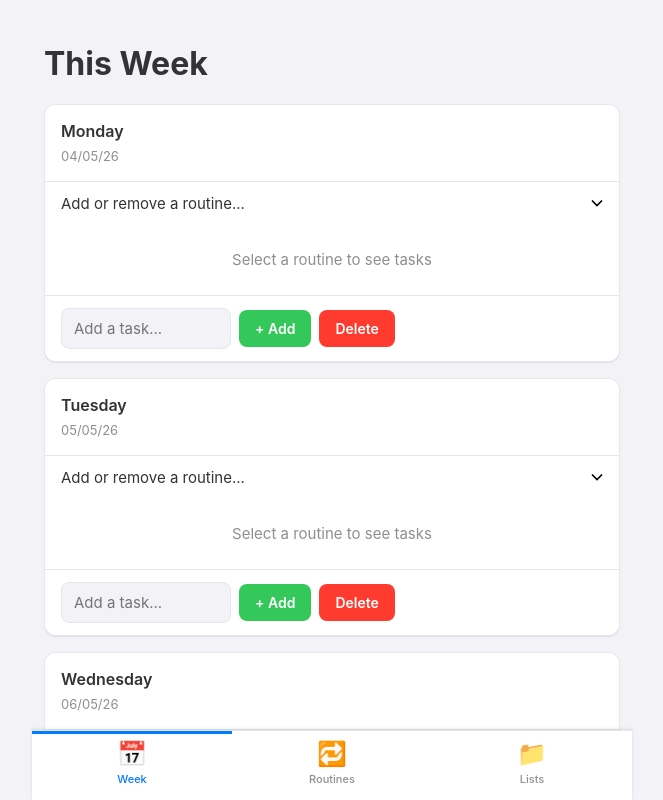
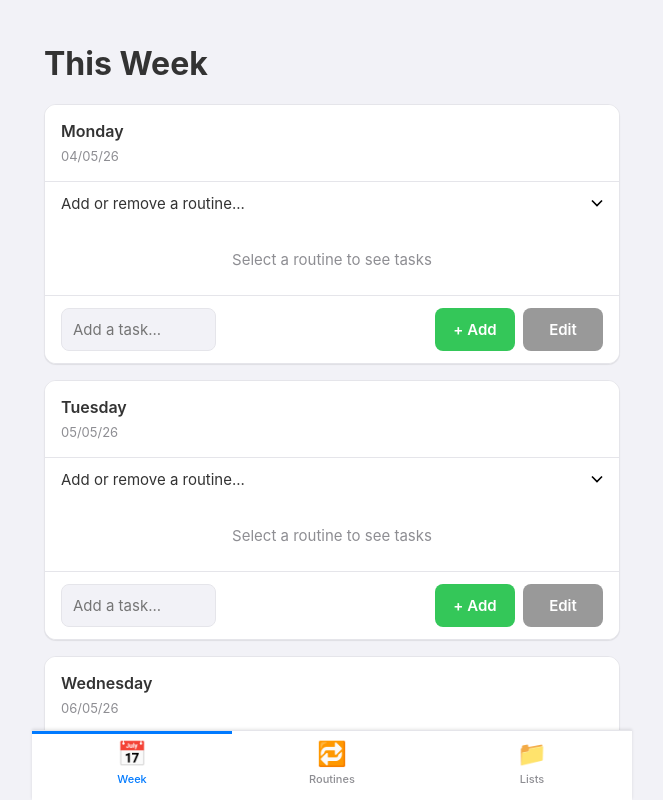
Before and after one commit to michaelsb2002-stack/Weekly-Planner, a React (Vite) app: page / in a window 1280 px wide. Shown: the whole page, without its empty margins (308-971 px from the left). Built offline with nearby package versions, Linux system fonts and the light colour scheme.

Commit message:
fixed button styling

```diff
--- a/src/screens/WeekScreen.jsx
+++ b/src/screens/WeekScreen.jsx
@@ -340,7 +340,7 @@ export default function WeekScreen({
                           gap: 12,
                           padding: "12px 16px",
                           borderBottom: idx === dayData.tasks.length - 1 ? "none" : "1px solid var(--border)",
-                          background: isSelected ? "var(--accent-light)" : "var(--card-bg)"
+                          background: isSelected ? "#f5f5f5" : "var(--card-bg)"
                         }}
                       >
                         {/* Checkbox */}
@@ -388,10 +388,10 @@ export default function WeekScreen({
                             background: "transparent",
                             fontSize: 15,
                             textDecoration: task.completed ? "line-through" : "none",
-                            color: task.completed ? "var(--text-secondary)" : "var(--text)",
+                            color: isSelected ? "#111" : task.completed ? "var(--text-secondary)" : "var(--text)",
                             fontFamily: "inherit",
                             cursor: isInDeletionMode ? "not-allowed" : "text",
-                            opacity: isInDeletionMode ? 0.6 : 1
+                            opacity: isInDeletionMode ? (isSelected ? 1 : 0.6) : 1
                           }}
                         />
                       </div>
@@ -436,8 +436,8 @@ export default function WeekScreen({
                     }}
                     style={{
                       flex: 1,
-                      maxWidth: "170px",
-                      padding: "10px 12px",
+                      maxWidth: "155px",
+                      padding: "11px",
                       border: "1px solid var(--border)",
                       borderRadius: 8,
                       fontSize: 15,
@@ -446,16 +446,18 @@ export default function WeekScreen({
                       color: "var(--text)"
                     }}
                   />
+                  <div style={{ display: "flex", gap: 8, marginLeft: "auto" }}>
                     <button
                       onClick={() => addCustomTask(day)}
                       style={{
                         background: "var(--green)",
                         color: "white",
                         border: "none",
-                      padding: "10px 16px",
+                        minWidth: 80,
+                        padding: "12px 16px",
                         borderRadius: 8,
                         cursor: "pointer",
-                      fontSize: 14,
+                        fontSize: 15,
                         fontWeight: "600",
                         fontFamily: "inherit",
                         whiteSpace: "nowrap"
@@ -466,20 +468,22 @@ export default function WeekScreen({
                     <button
                       onClick={() => enterDeletionMode(day)}
                       style={{
-                      background: "var(--red)",
+                        background: "var(--gray)",
                         color: "white",
                         border: "none",
-                      padding: "10px 16px",
+                        minWidth: 80,
+                        padding: "12px 16px",
                         borderRadius: 8,
                         cursor: "pointer",
-                      fontSize: 14,
+                        fontSize: 15,
                         fontWeight: "600",
                         fontFamily: "inherit",
                         whiteSpace: "nowrap"
                       }}
                     >
-                    Delete
+                      Edit
                     </button>
+                  </div>
                 </>
               ) : (
                 <>
@@ -487,19 +491,20 @@ export default function WeekScreen({
                   <button
                     onClick={() => cancelDeletion(day)}
                     style={{
-                      background: "var(--gray)",
+                      background: "var(--green)",
                       color: "white",
                       border: "none",
-                      padding: "10px 16px",
+                      minWidth: 80,
+                      padding: "12px",
                       borderRadius: 8,
                       cursor: "pointer",
-                      fontSize: 14,
+                      fontSize: 15,
                       fontWeight: "600",
                       fontFamily: "inherit",
                       whiteSpace: "nowrap"
                     }}
                   >
-                    Cancel
+                    Confirm
                   </button>
                   <button
                     onClick={() => confirmDeletion(day)}
@@ -507,16 +512,17 @@ export default function WeekScreen({
                       background: "var(--red)",
                       color: "white",
                       border: "none",
-                      padding: "10px 16px",
+                      minWidth: 80,
+                      padding: "12px 16px",
                       borderRadius: 8,
                       cursor: "pointer",
-                      fontSize: 14,
+                      fontSize: 15,
                       fontWeight: "600",
                       fontFamily: "inherit",
                       whiteSpace: "nowrap"
                     }}
                   >
-                    Confirm
+                    Delete
                   </button>
                 </>
               )}
```
Lines whose indentation alone changed are shown as unchanged.
